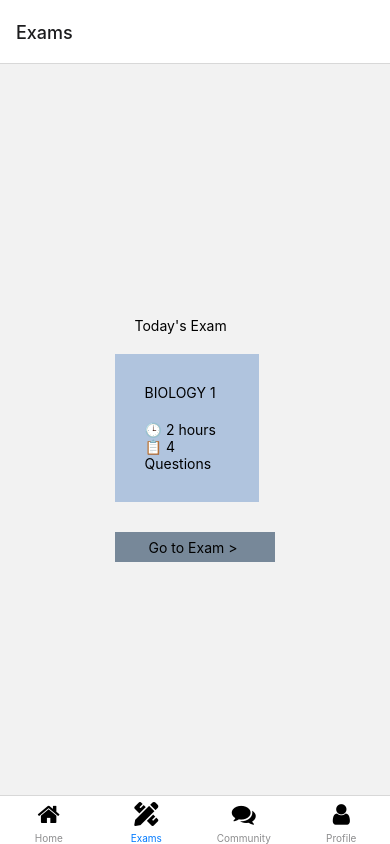
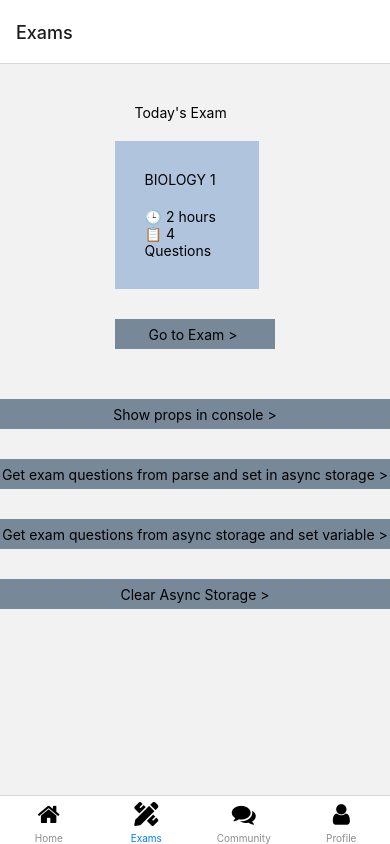
Before and after one commit to WomenPlusPlus/deploy-impact-21-inzone-a, a React Native app in the folder app/: screen /Exams in a window 390 px wide. Built offline with nearby package versions, Linux system fonts and the light colour scheme; what @parse/react-native would draw is missing.

Commit message:
Update ExamScreen.js
buttons for parse and async storage in ExamScreen, alerts if exam start is available

```diff
--- a/app/screens/ExamScreen.js
+++ b/app/screens/ExamScreen.js
@@ -1,5 +1,6 @@
-import React, { useState } from "react";
-import { StyleSheet, View } from "react-native";
+import React, {useState } from "react";
+import { StyleSheet, Text, View, TouchableOpacity } from "react-native";
+import AsyncStorage from "@react-native-async-storage/async-storage";
 import ExamStartScreen from "./components/ExamStartScreen";
 import ExamQuestionScreen from "./components/ExamQuestionScreen";
 import ExamSubmitScreen from "./components/ExamSubmitScreen";
@@ -9,10 +10,67 @@ export default function ExamScreen(props) {
   const [isGoToExam, setIsGoToExam] = useState(false);
   const [isStartTimer, setIsStartTimer] = useState(false);
   const [isSubmitExam, setIsSubmitExam] = useState(false);
+  const [examQuestions, setExamQuestions] = useState('');//what to put here?
 
-  function pressGoHandler() {
-    setIsGoToExam(true);
+  async function getExamQuestionsParse() {
+    try {
+      const parseQuery = new Parse.Query("ExamQuestion");
+      let result = await parseQuery.find();
+      if (result !== null) {
+        await AsyncStorage.setItem('exam', JSON.stringify(result));
+        console.log('Got exam questions from parse and set in async storage.')
+      }
+      } catch (error) {
+      console.log(error);
+    }
   }
+
+  async function getExamQuestionsAsyncStorage() {
+    try {
+      const data = await AsyncStorage.getItem('exam');
+      console.log(data)
+      if (data !== null) {
+        console.log('Got exam questions from async storage.')
+        setExamQuestions(data);
+        console.log('Set "examQuestions".');
+        return 'success'
+      }
+      else {
+        console.log('Async storage empty.')
+        return 'stop'
+      }
+    } catch (error) {
+      console.log(error);
+    }
+  }
+
+  function clearAsyncStorage() {
+    AsyncStorage.clear();
+    console.log('AsyncStorage cleared.')
+  }
+
+  function showProps() {
+    console.log(props)
+  }
+
+  async function pressGoHandler() {
+    try {
+      let result = await getExamQuestionsAsyncStorage();
+      console.log(result)
+      if (result == 'success') {
+        alert("The exam is available.")
+        setIsGoToExam(true);
+      }
+      else {
+        alert("The exam must be downloaded first.")
+        console.log('Async storage empty.')
+      }
+    } catch (error) {
+      alert("Error.")
+      console.log(error);
+    }
+  }
+
   function pressStartHandler(){
     setIsGoToExam(false);
     setIsStartTimer(true);
@@ -23,22 +81,41 @@ export default function ExamScreen(props) {
     setIsSubmitExam(true);
   }
 
-
-  let content = <ExamStartScreen onPressGo={pressGoHandler} />;
+  let content = <ExamStartScreen onPressGo={pressGoHandler}/>;
   if (isGoToExam) {
     content = <ExamTimerScreen onPressStart={pressStartHandler}/>}
   else if (isStartTimer){
-    content = <ExamQuestionScreen submit={handleSubmit}/>
+    content = <ExamQuestionScreen submit={handleSubmit} sDATA={examQuestions}/>
   }
   else if (isSubmitExam) {
     content = <ExamSubmitScreen />
   }
 
-
-
-
-
-  return <View style={styles.screen}>{content}</View>;
+  return (
+    <View>
+      <View style={styles.screen}>{content}</View>
+      <View style={styles.button} >
+        <TouchableOpacity onPress={showProps}>
+          <Text style={{textAlign:"center"}}>Show props in console &gt;</Text>
+        </TouchableOpacity>
+      </View>
+      <View style={styles.button} >
+        <TouchableOpacity onPress={getExamQuestionsParse}>
+          <Text style={{textAlign:"center"}}>Get exam questions from parse and set in async storage &gt;</Text>
+        </TouchableOpacity>
+      </View>
+      <View style={styles.button} >
+        <TouchableOpacity onPress={getExamQuestionsAsyncStorage}>
+          <Text style={{textAlign:"center"}}>Get exam questions from async storage and set variable &gt;</Text>
+        </TouchableOpacity>
+      </View>
+      <View style={styles.button} >
+        <TouchableOpacity onPress={clearAsyncStorage}>
+          <Text style={{textAlign:"center"}}>Clear Async Storage &gt;</Text>
+        </TouchableOpacity>
+      </View>
+    </View>
+  )
 }
 
 const styles = StyleSheet.create({
@@ -48,4 +125,10 @@ const styles = StyleSheet.create({
     justifyContent: "center",
     padding: 20,
   },
+  button: {
+    backgroundColor: "#778899",
+    marginTop: 30,
+    height: 30,
+    justifyContent:"center"
+  },
 });
```
